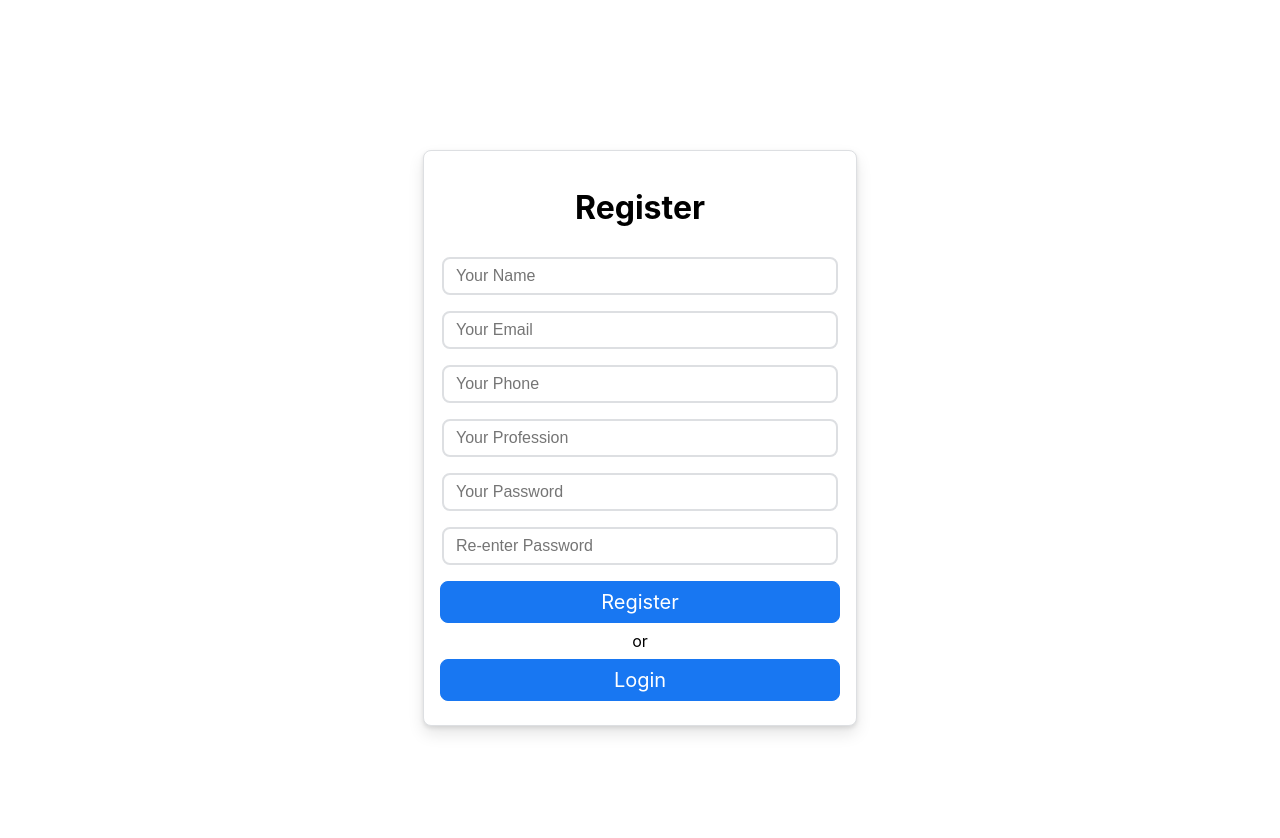
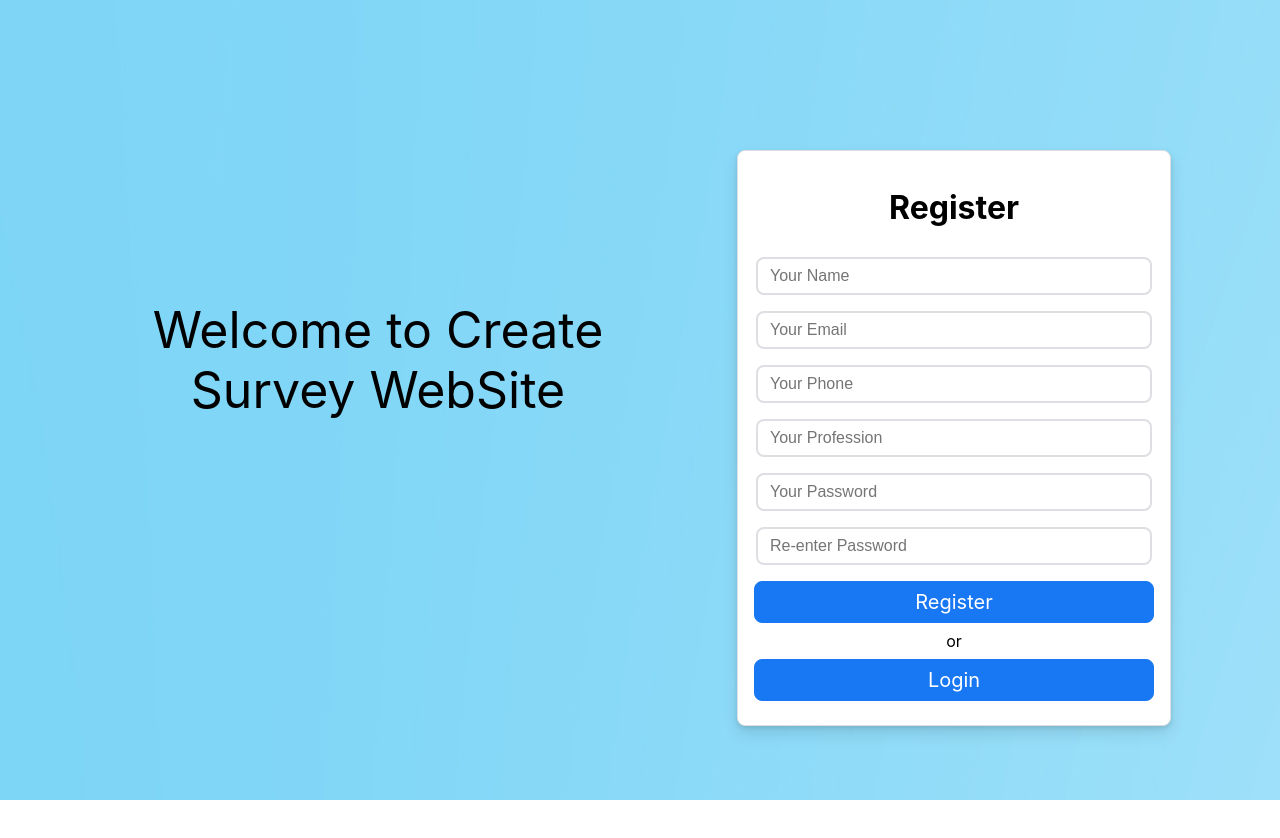
Before and after one commit to ShashankPardhi/Survey-Form-Project, a React (Create React App) app: page /register in a window 1280 px wide. Shown: the top 838 px of the page. After the commit the page ends 800 px from the top, so only its background shows below. Built offline with nearby package versions, Linux system fonts and the light colour scheme.

Commit message:
added background image

```diff
--- a/src/components/login/login.css
+++ b/src/components/login/login.css
@@ -1,14 +1,33 @@
+body {
+  background-image: url("../../images/background.jpg");
+  background-repeat: none;
+}
+
 .login {
   width: 400px;
   margin-left: auto;
   margin-right: auto;
-  margin-top: 200px;
   background: #fff;
   border: 1px solid #dddfe2;
   box-shadow: 0 2px 4px rgb(0 0 0 / 10%), 0 8px 16px rgb(0 0 0 / 10%);
   border-radius: 8px;
   padding: 1rem;
   align-items: center;
+  text-align: center;
+}
+
+.login-container {
+  margin-top: 200px;
+  display: flex;
+  justify-content: space-evenly;
+}
+
+.login-flavor-text {
+  padding-top: 100px;
+  margin-left: 10vw;
+  font-size: 50px;
+  text-align: center;
+  width: 500px;
   text-align: center;
 }
 
--- a/src/components/login/login.js
+++ b/src/components/login/login.js
@@ -35,6 +35,12 @@ const Login = () => {
     }
 
     return (
+        <div className="login-container">
+            <div className="login-flavor-text">
+                Welcome to
+                Create Survey
+                WebSite
+            </div>
             <div className="login">
                 <h1>Login</h1>
                 <input type="text" name="email" value={user.email} onChange={handleChange} placeholder="Enter your Email"></input>
@@ -43,6 +49,8 @@ const Login = () => {
                 <div>or</div>
                 <div className="button" onClick={() => navigate("/register")}>Register</div>
             </div>
+        </div>
+
     )
 }
 
--- a/src/components/register/register.css
+++ b/src/components/register/register.css
@@ -1,3 +1,22 @@
+body {
+  background-image: url("../../images/background.jpg");
+  background-repeat: none;
+}
+
+.register-container {
+  display: flex;
+  justify-content: space-evenly;
+}
+
+.register-flavor-text {
+  padding-top: 300px;
+  margin-left: 10vw;
+  font-size: 50px;
+  text-align: center;
+  width: 500px;
+  text-align: center;
+}
+
 .register {
   width: 400px;
   margin-top: 150px;
--- a/src/components/register/register.js
+++ b/src/components/register/register.js
@@ -38,7 +38,12 @@ const Register = () => {
 
     }
 
-    return (
+    return (<div className="register-container">
+        <div className="register-flavor-text">
+            Welcome to
+            Create Survey
+            WebSite
+        </div>
         <div className="register">
             <h1>Register</h1>
             <input type="text" name="username" value={user.username} placeholder="Your Name" onChange={handleChange}></input>
@@ -51,7 +56,10 @@ const Register = () => {
             <div>or</div>
             <div className="button" onClick={() => navigate("/")}>Login</div>
         </div>
+    </div>
     )
+
+
 }
 
 export default Register
```
Also changed, not shown: src/images/background.jpg (added). Lines whose indentation alone changed are shown as unchanged.
